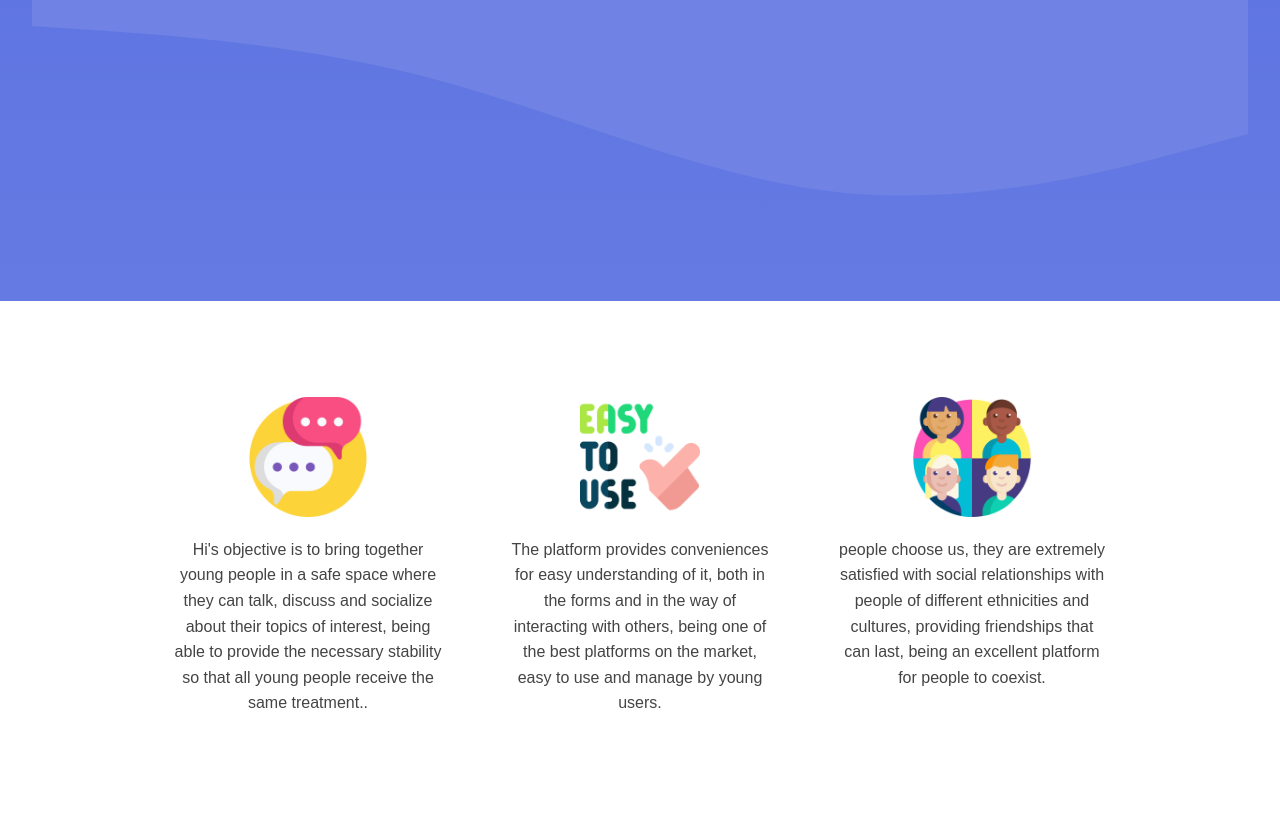
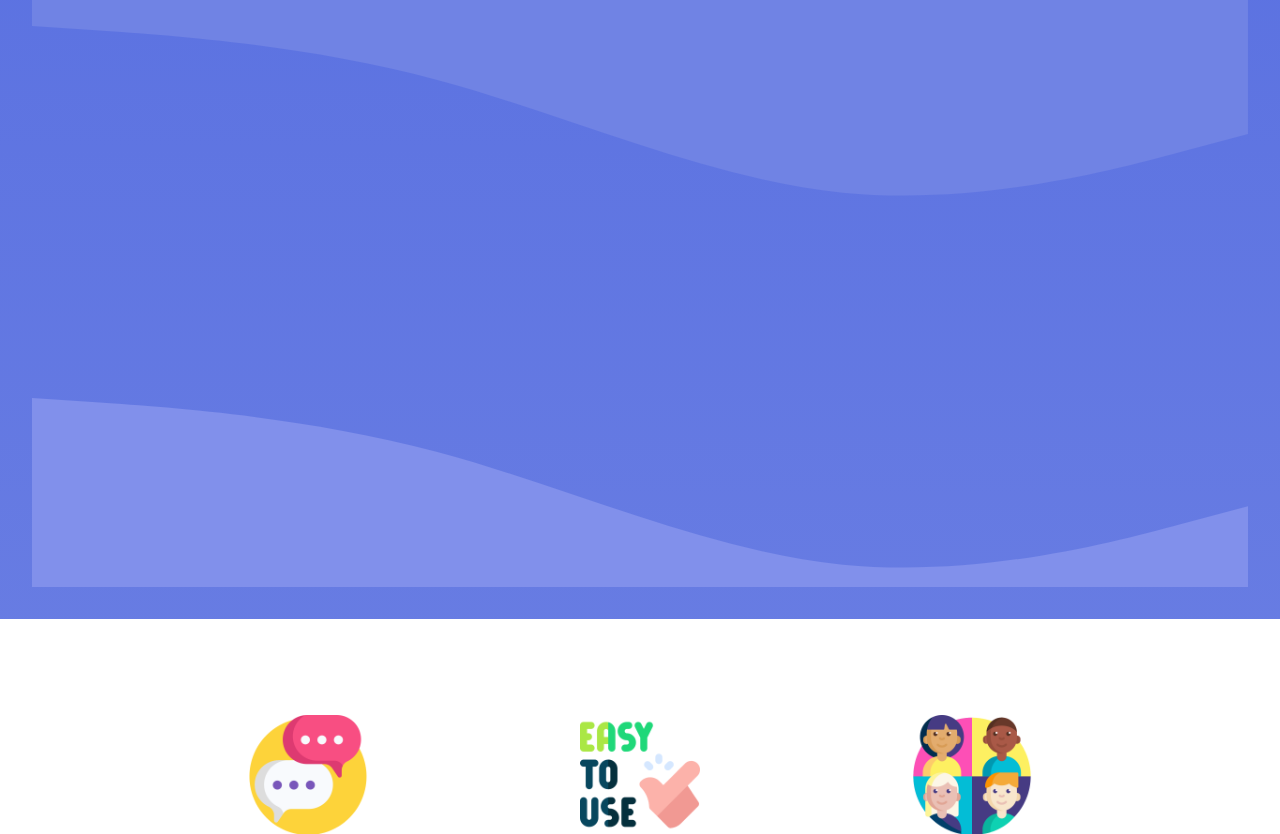
Before and after one commit to steven030/Web_chat, a Flask app: page / in a window 1280 px wide. Shown: the part 936-1770 px from the top of the page. Before the commit the page ends 1644 px from the top, so only its background shows below. Run offline with Flask 3, Linux system fonts and the light colour scheme.

Commit message:
Update index.html

```diff
--- a/templates/index.html
+++ b/templates/index.html
@@ -63,6 +63,13 @@
 			<svg xmlns="http://www.w3.org/2000/svg" viewBox="0 0 1440 320">
   			<path fill="#7083e4" fill-opacity="1" d="M0,32L80,37.3C160,43,320,53,480,96C640,139,800,213,960,229.3C1120,245,1280,203,1360,181.3L1440,160L1440,0L1360,0C1280,0,1120,0,960,0C800,0,640,0,480,0C320,0,160,0,80,0L0,0Z"></path>
 			</svg>
+			<div class="wave">
+			    <svg viewBox="0 0 1440 320" preserveAspectRatio="none">
+			        <path fill="#8190eb" fill-opacity="1"
+			        d="M0,96L80,101.3C160,107,320,117,480,160C640,203,800,277,960,293.3C1120,309,1280,267,1360,245.3L1440,224L1440,320L1360,320C1280,320,1120,320,960,320C800,320,640,320,480,320C320,320,160,320,80,320L0,320Z">
+			        </path>
+			    </svg>
+			</div>
 		</div>
 
 		<div id="About-section">
```
